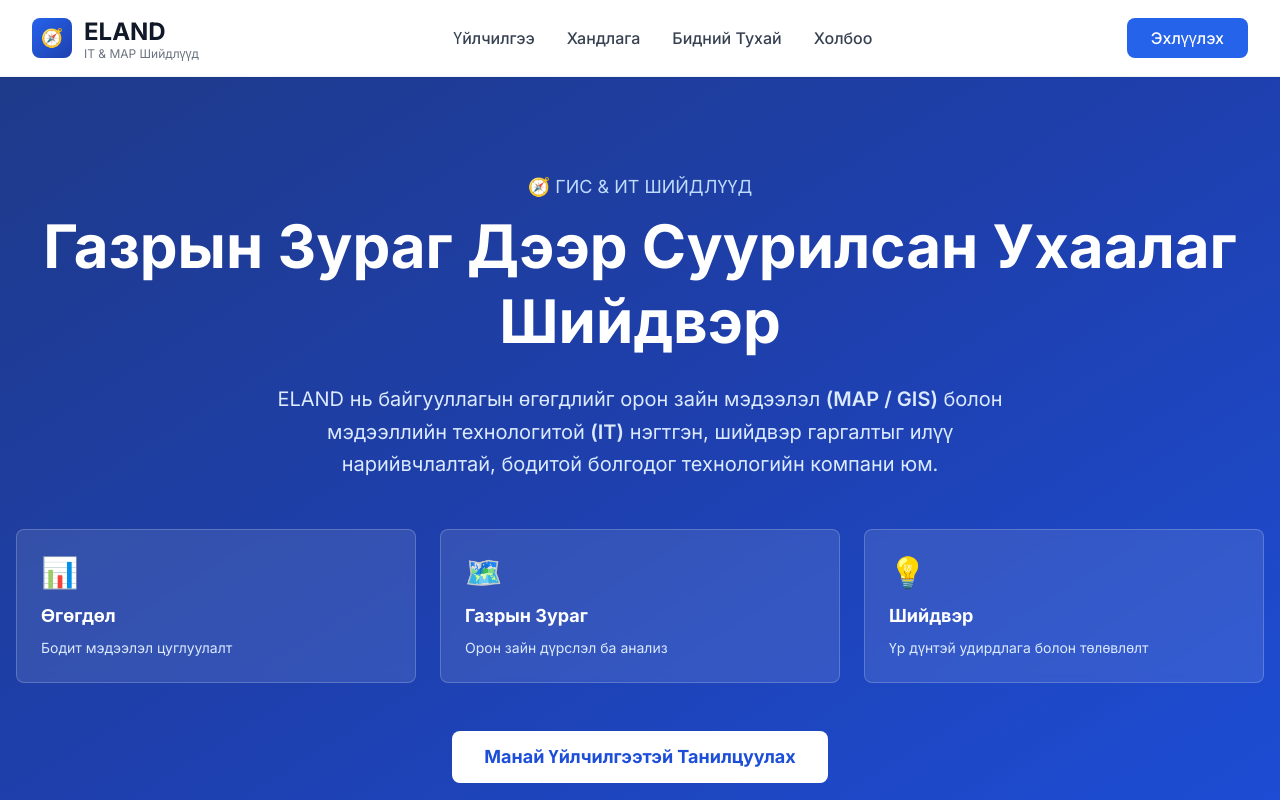
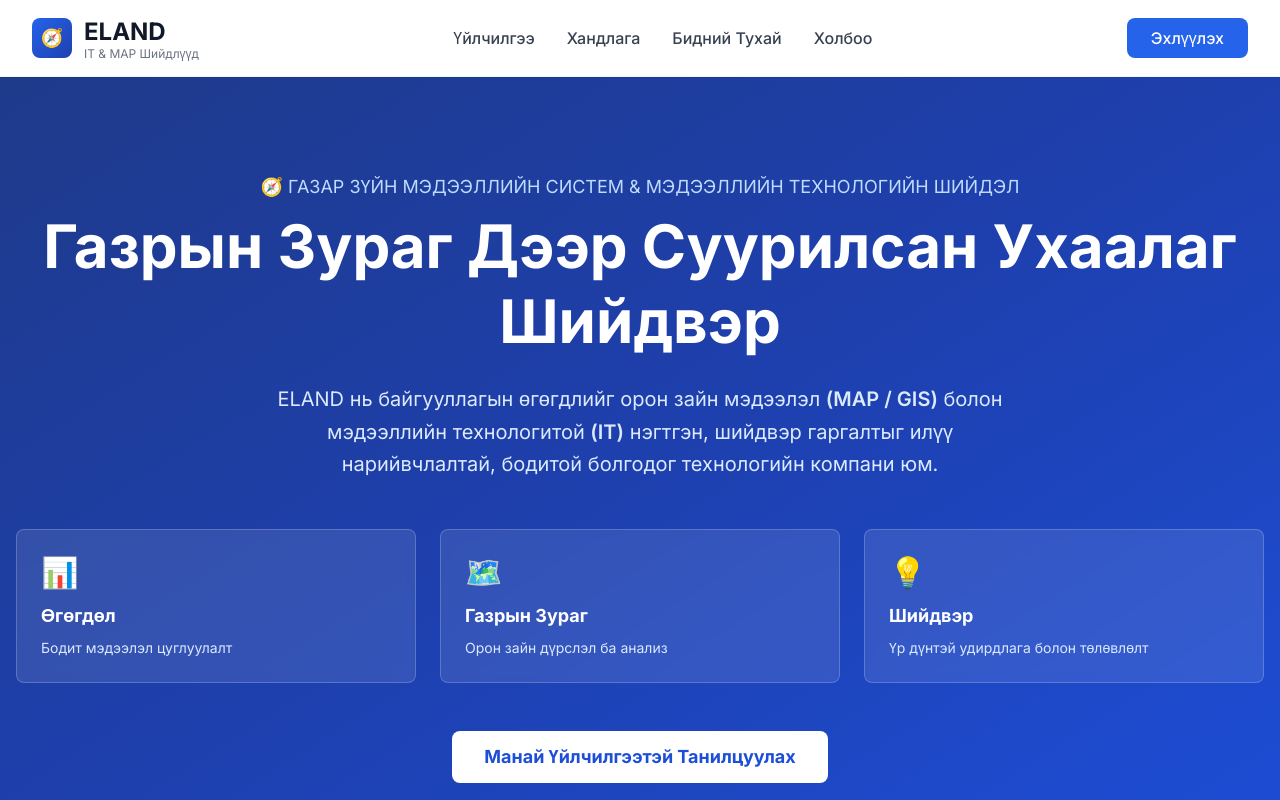
Before and after one commit to ubayarb/eland-web, a Next.js app in the folder ELAND/map-services-portal/: page / in a window 1280 px wide. Shown: the top 800 px of the page. Built offline with nearby package versions, Linux system fonts and the light colour scheme; no server answers.

Commit message:
Update: Change СИСТЭМ to СИСТЕМ in hero title

```diff
--- a/ELAND/map-services-portal/src/components/Hero.tsx
+++ b/ELAND/map-services-portal/src/components/Hero.tsx
@@ -5,7 +5,7 @@
     <section className="bg-gradient-to-br from-blue-900 via-blue-800 to-blue-700 text-white py-24 px-4">
       <div className="max-w-7xl mx-auto">
         <div className="text-center mb-12">
-          <p className="text-blue-200 text-lg mb-2">🧭 ГИС & ИТ ШИЙДЛҮҮД</p>
+          <p className="text-blue-200 text-lg mb-2">🧭 ГАЗАР ЗҮЙН МЭДЭЭЛЛИЙН СИСТЕМ & МЭДЭЭЛЛИЙН ТЕХНОЛОГИЙН ШИЙДЭЛ</p>
           <h1 className="text-6xl font-bold mb-6 leading-tight">
             Газрын Зураг Дээр Суурилсан Ухаалаг Шийдвэр
           </h1>
--- a/ELAND/map-services-portal/src/lib/translations.json
+++ b/ELAND/map-services-portal/src/lib/translations.json
@@ -11,7 +11,7 @@
     "button": "Эхлүүлэх"
   },
   "hero": {
-    "title": "🧭 ГИС & ИТ ШИЙДЛҮҮД",
+    "title": "🧭 ГАЗАР ЗҮЙН МЭДЭЭЛЛИЙН СИСТЕМ & МЭДЭЭЛЛИЙН ТЕХНОЛОГИЙН ШИЙДЭЛ",
     "heading": "Газрын Зураг Дээр Суурилсан Ухаалаг Шийдвэр",
     "description": "ELAND нь байгууллагын өгөгдлийг орон зайн мэдээлэл (MAP / GIS) болон мэдээллийн технологитой (IT) нэгтгэн, шийдвэр гаргалтыг илүү нарийвчлалтай, бодитой болгодог технологийн компани юм.",
     "steps": {
```
